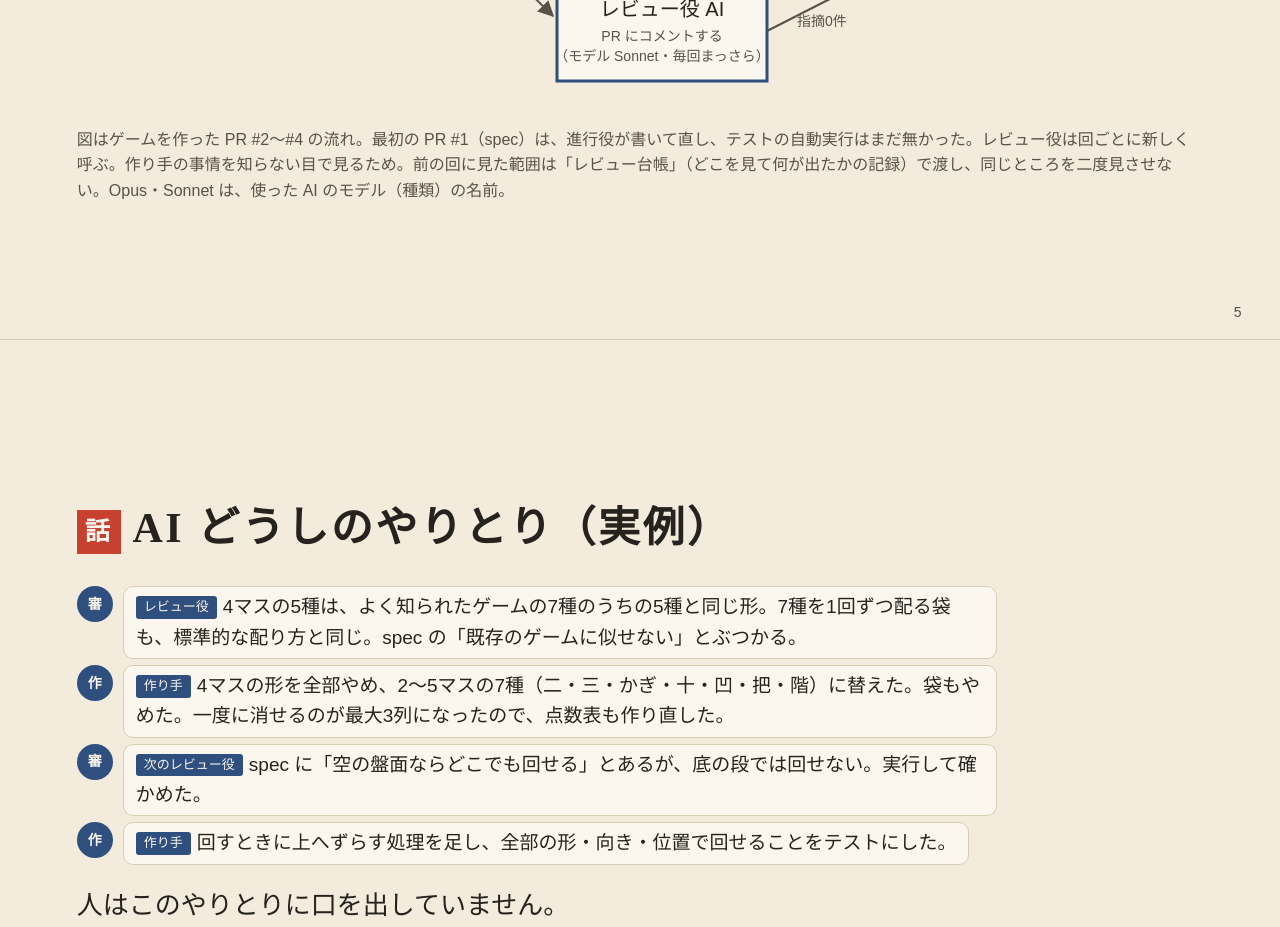
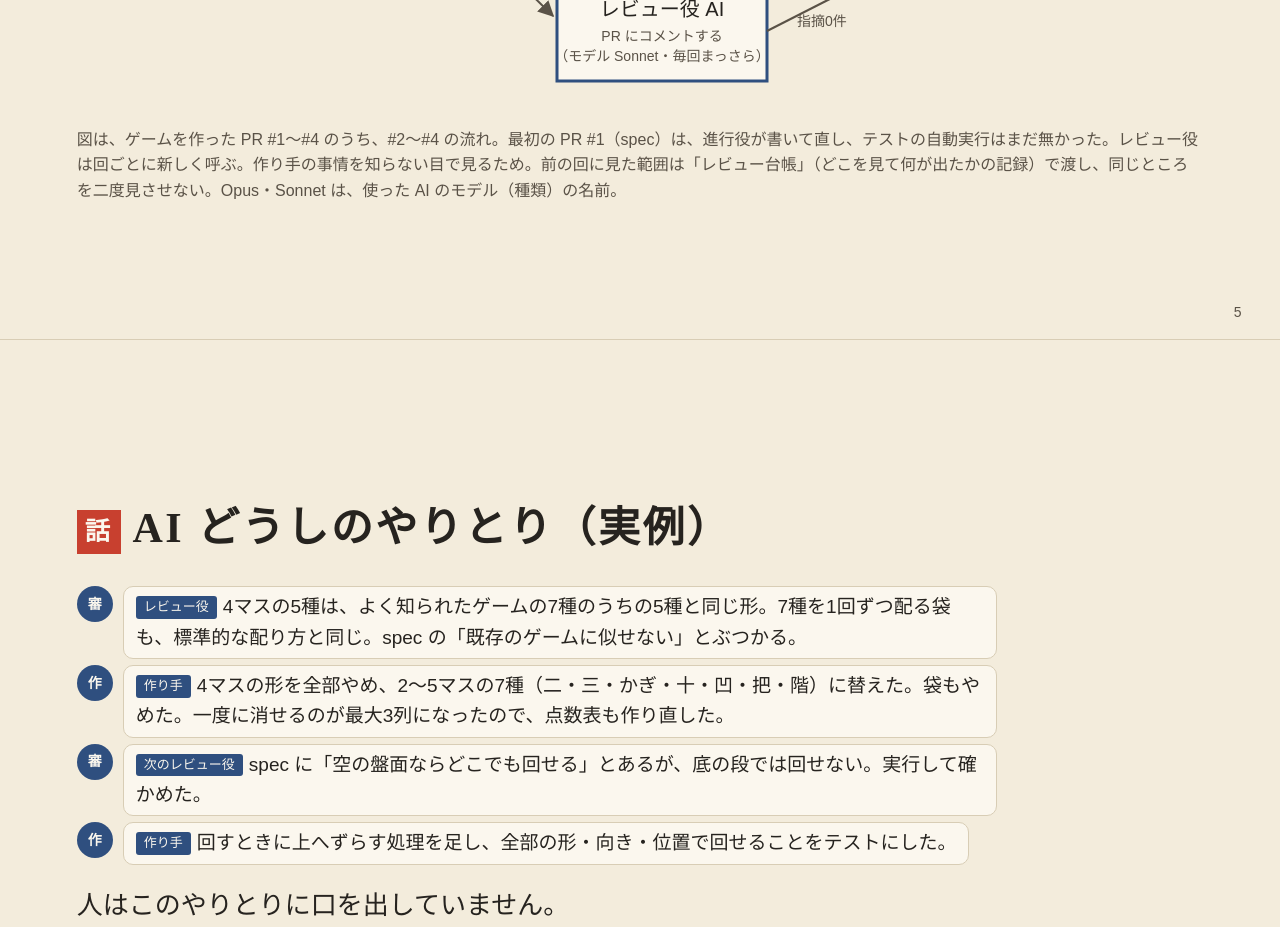
Before and after one commit to kotaroyatabe0235/ai-driven-dev-demo, a plain HTML site: page slides/index.html in a window 1280 px wide. Shown: the part 3660-4587 px from the top of the page. Drawn offline with Linux system fonts and the light colour scheme.

Commit message:
スライド5: 「ゲームを作った PR」の範囲をスライド7とそろえる
レビュー指摘（第2回・[must]・整合）: スライド7は #1〜#4、スライド5の注は #2〜#4 で、ゲームを作った PR の範囲が食い違う
レビュー: https://github.com/kotaroyatabe0235/ai-driven-dev-demo/pull/5#pullrequestreview-6039470607
対応: スライド5の注を「#1〜#4 のうち、#2〜#4 の流れ」にした

Co-Authored-By: Claude Opus 5.5 <noreply@anthropic.com>
Claude-Session: https://claude.ai/code/session_01EU6qmKj4prBQFsVDdfT4kr

```diff
--- a/slides/index.html
+++ b/slides/index.html
@@ -178,7 +178,7 @@
     <li><b>レビュー役 AI</b>（モデル Sonnet・毎回まっさら）：PR にコメントする</li>
     <li>指摘0件で、テストも通れば、<b>進行役</b>がマージ</li>
   </ol>
-  <p class="small">図はゲームを作った PR #2〜#4 の流れ。最初の PR #1（spec）は、進行役が書いて直し、テストの自動実行はまだ無かった。レビュー役は回ごとに新しく呼ぶ。作り手の事情を知らない目で見るため。前の回に見た範囲は「レビュー台帳」（どこを見て何が出たかの記録）で渡し、同じところを二度見させない。Opus・Sonnet は、使った AI のモデル（種類）の名前。</p>
+  <p class="small">図は、ゲームを作った PR #1〜#4 のうち、#2〜#4 の流れ。最初の PR #1（spec）は、進行役が書いて直し、テストの自動実行はまだ無かった。レビュー役は回ごとに新しく呼ぶ。作り手の事情を知らない目で見るため。前の回に見た範囲は「レビュー台帳」（どこを見て何が出たかの記録）で渡し、同じところを二度見させない。Opus・Sonnet は、使った AI のモデル（種類）の名前。</p>
   <span class="no">5</span>
 </section>
 
```
